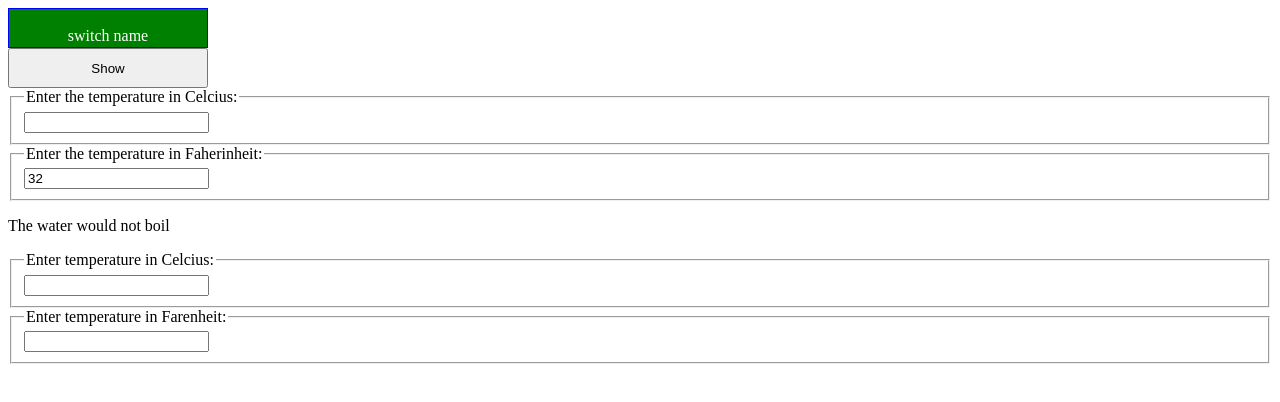
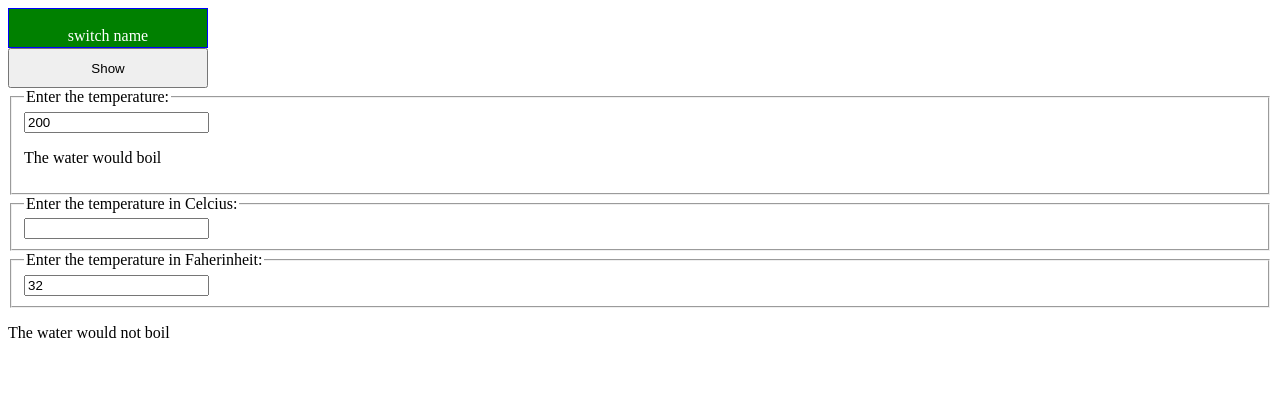
Before and after one commit to SRILAKSHMI576/React_Learnigs, a React (Create React App) app: page / in a window 1280 px wide. Shown: the top 402 px of the page. Built offline with nearby package versions, Linux system fonts and the light colour scheme.

Commit message:
Remove files

```diff
--- a/src/App.js
+++ b/src/App.js
@@ -10,9 +10,8 @@ import PersonDetails from "./UdemyCourse/PersonDetails";
 // import LogInControls from "./Components/LogInControl";
 
 import HiddenButtonLogic from "./HiddenTask/HiddenButtonLogic";
-// import Calculator from "./Temperature/Calculator";
+import Calculator from "./Temperature/Calculator";
 import TemperatureConversions from "./TemperatureConversions/TemperatureConversions";
-import CalculatorInput from "./FarenheitCelcius/CalculatorInput";
 // import Form from "./Components/Form";
 // import OnSelect from "./Components/Select";
 // import InputFile from "./Components/InputFile";
@@ -145,9 +144,8 @@ class App extends React.Component {
         {/* <InputFile /> */}
 
         <HiddenButtonLogic />
-        {/* <Calculator /> */}
+        <Calculator />
         <TemperatureConversions />
-        <CalculatorInput />
       </div>
     );
   }
--- a/src/FarenheitCelcius/CalculatorInput.js
+++ /dev/null
@@ -1,15 +0,0 @@
-import React from "react";
-import TemperatureInput from "./TemperatureInput";
-
-class CalculatorInput extends React.Component {
-  render() {
-    return (
-      <div>
-        <TemperatureInput scale="c" />
-        <TemperatureInput scale="f" />
-      </div>
-    );
-  }
-}
-
-export default CalculatorInput;
--- a/src/FarenheitCelcius/TemperatureInput.js
+++ /dev/null
@@ -1,35 +0,0 @@
-import React from "react";
-
-const scaleNames = {
-  c: "Celcius",
-  f: "Farenheit"
-};
-
-class TemperatureInput extends React.Component {
-  constructor(props) {
-    super(props);
-    this.state = {
-      temperature: ""
-    };
-  }
-
-  handleChange = event => {
-    this.setState({
-      temperature: event.target.value
-    });
-  };
-  render() {
-    const temperature = this.state.temperature;
-    const scale = this.props.scale;
-    return (
-      <div>
-        <fieldset>
-          <legend>Enter temperature in {scaleNames[scale]}:</legend>
-          <input type="text" value={temperature} onChange={this.handleChange} />
-        </fieldset>
-      </div>
-    );
-  }
-}
-
-export default TemperatureInput;
```
